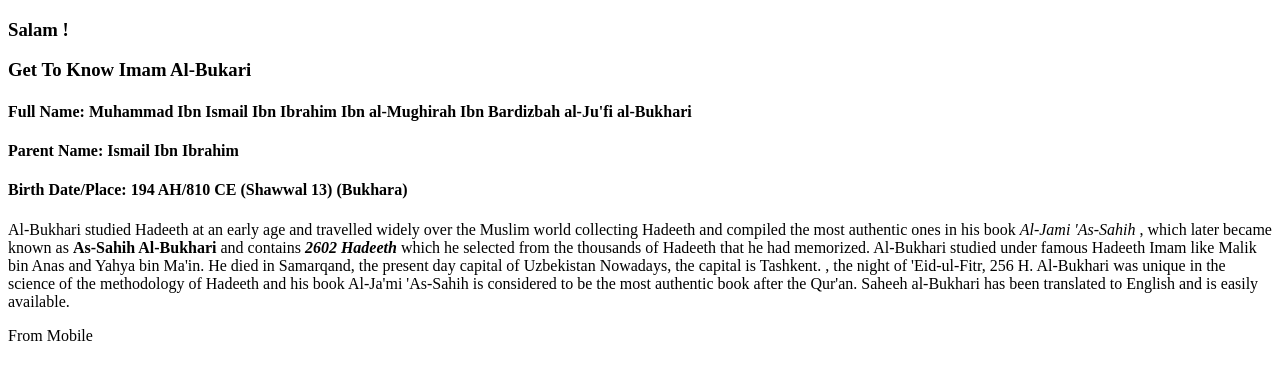
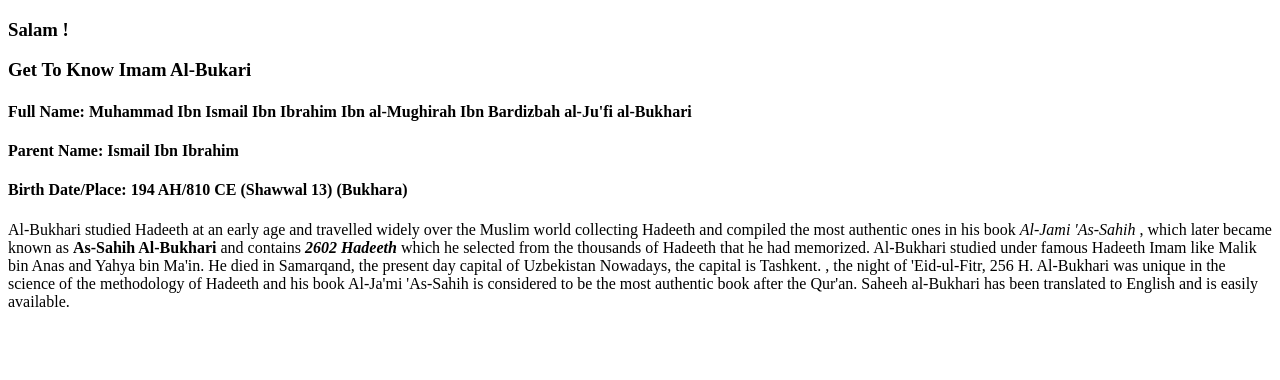
Before and after one commit to Uplifthq/Basic-Bio, a plain HTML site: page index.html in a window 1280 px wide. Drawn offline with Linux system fonts and the light colour scheme.

Commit message:
update index.html

```diff
--- a/index.html
+++ b/index.html
@@ -27,7 +27,7 @@
     <!-- FOOTER -->
 
     <footer>
-      <p>From Mobile</p>
+
 
     </footer>
 </body>
```
